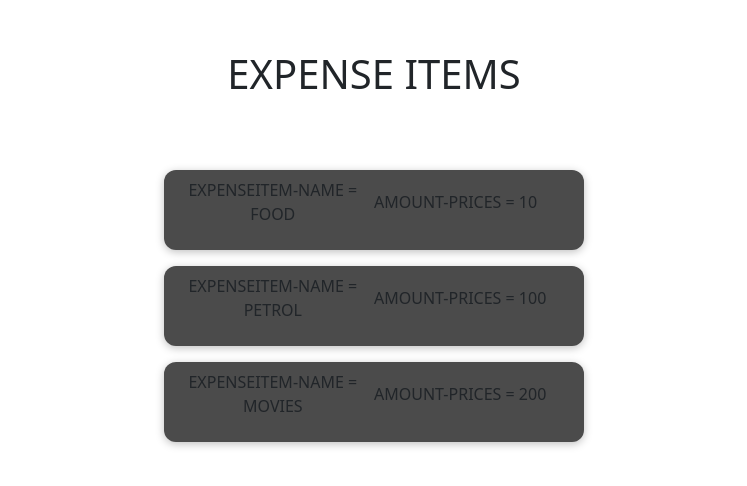
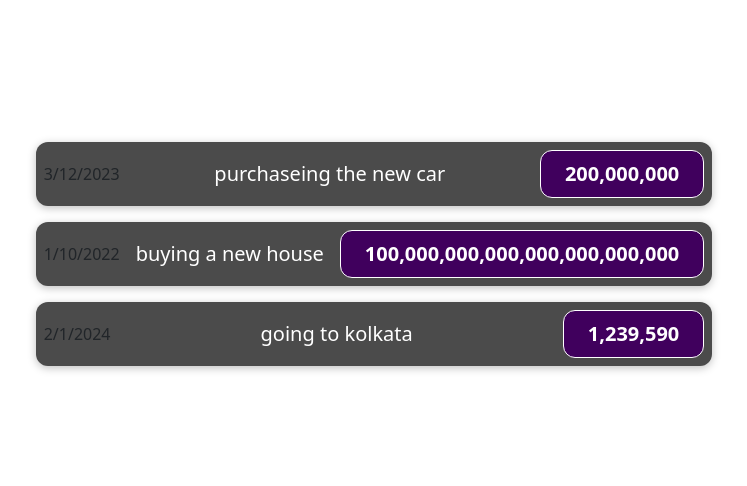
Before and after one commit to animesh65432/SHARPNER-PROJECT, a React (Vite) app: page / in a window 1280 px wide. Shown: the part 146-632 px from the top of the page, without its empty margins (266-1013 px from the left). Built offline with nearby package versions, Linux system fonts and the light colour scheme.

Commit message:
passing data with props

```diff
--- a/src/Compoments/Expense.jsx
+++ b/src/Compoments/Expense.jsx
@@ -1,21 +1,43 @@
+import Card from "../UI/Card";
 import ExpenseItem from "./ExpenseItem";
 import "./Expenses.css";
 
 function Expense() {
+  const expense_array = [
+    {
+      date: new Date(2023, 2, 12),
+      des: "purchaseing the new car",
+      price: "200000000",
+    },
+    {
+      date: new Date(2022, 0, 10),
+      des: "buying a new house",
+      price: "100000000000000000000000",
+    },
+    {
+      date: new Date(2024, 1, 1),
+      des: "going to kolkata",
+      price: "1239590",
+    },
+  ];
   return (
-    <div className="expen">
-      <h1>EXPENSE ITEMS</h1>
+    <>
+      {/* <Card>
+        <div className="expenses ">
+          <h1>EXPENSE ITEMS</h1>
 
-      <br />
+          <br />
 
-      <br />
-
-      <ExpenseItem name="FOOD" amount={10} />
-
-      <ExpenseItem name="PETROL" amount={100} />
-
-      <ExpenseItem name="MOVIES" amount={200} />
-    </div>
+          <br />
+        </div>
+      </Card> */}
+      <Card>
+        {expense_array.map((obj) => (
+          <ExpenseItem date={obj.date} des={obj.des} price={obj.price} />
+        ))}
+      </Card>
+      {/* <ExpenseItem date={date} des={des} price={price} /> */}
+    </>
   );
 }
 
--- a/src/Compoments/ExpenseItem.jsx
+++ b/src/Compoments/ExpenseItem.jsx
@@ -1,14 +1,17 @@
 import React from "react";
 import "./ExpenseItem.css";
 
-function ExpenseItem({ name, amount }) {
+function ExpenseItem({ date, des, price }) {
   return (
-    <>
-      <div className="expense-item">
-        <p className="expense-item__description">EXPENSEITEM-NAME = {name} </p>
-        <p className="expense-item__description">AMOUNT-PRICES = {amount}</p>
+    <div className="expense-item">
+      <div>{date.toLocaleDateString()}</div>
+      <div className="expense-item__description">
+        <h2>{des}</h2>
       </div>
-    </>
+      <div className="expense-item__price">
+        {Number(price).toLocaleString()}
+      </div>
+    </div>
   );
 }
 
--- /dev/null
+++ b/src/UI/Card.jsx
@@ -0,0 +1,7 @@
+import React from "react";
+
+function Card(props) {
+  return <div>{props.children}</div>;
+}
+
+export default Card;
```
Also changed, not shown: src/UI/Card.css (added).
